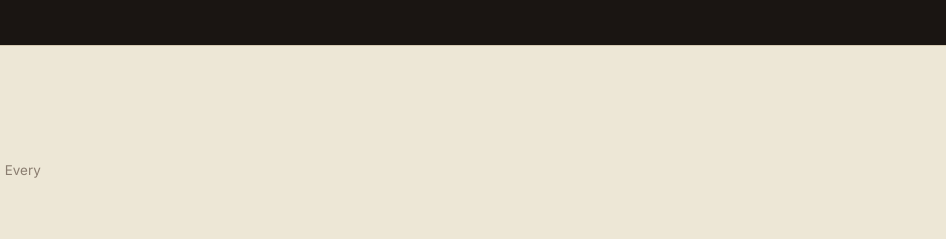
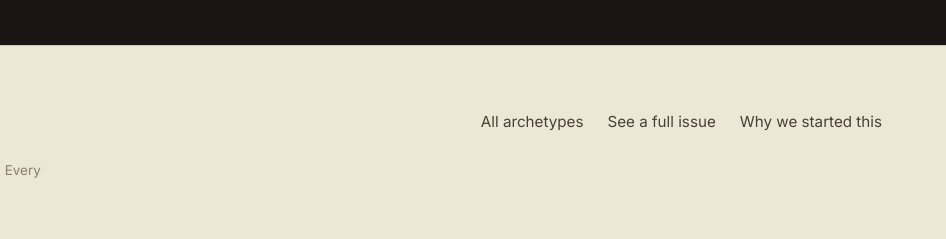
Before and after one commit to yalundev-26/USAINSIDER-3, a plain HTML site: page index.html in a window 1280 px wide. Shown: the part 3262-3501 px from the top of the page, 334-1280 px from the left. Drawn offline with Linux system fonts and the light colour scheme.

Commit message:
Add files via upload

```diff
--- a/index.html
+++ b/index.html
@@ -331,6 +331,11 @@
       </a>
       <p class="footer-note mt-4">A 5-minute US money brief for grown-ups. Every weekday at 6am ET.</p>
     </div>
+    <div class="footer-links">
+      <a href="./index.html">All archetypes</a>
+      <a href="./sample.html">See a full issue</a>
+      <a href="./editorial.html">Why we started this</a>
+    </div>
   </div>
 </footer>
 
```
